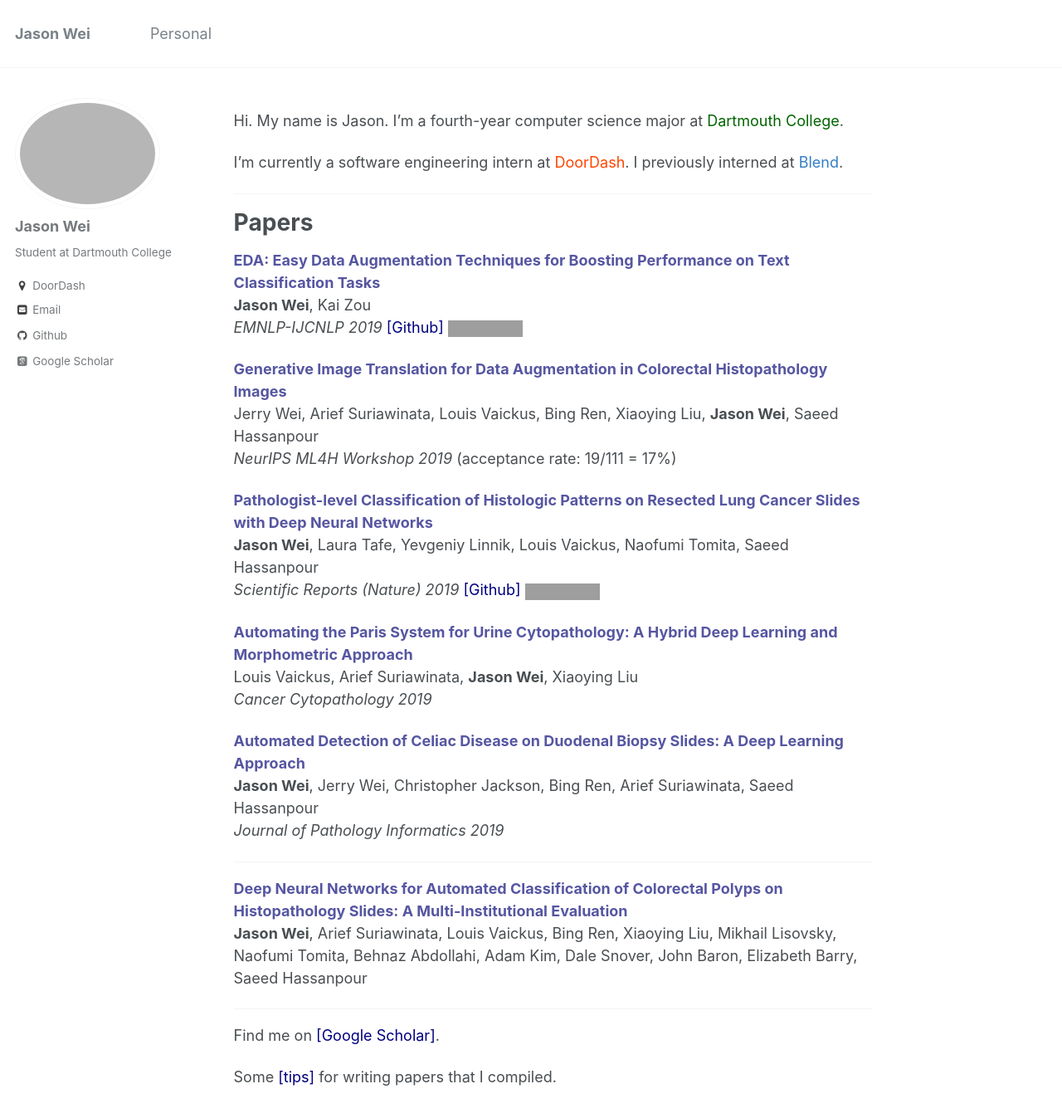
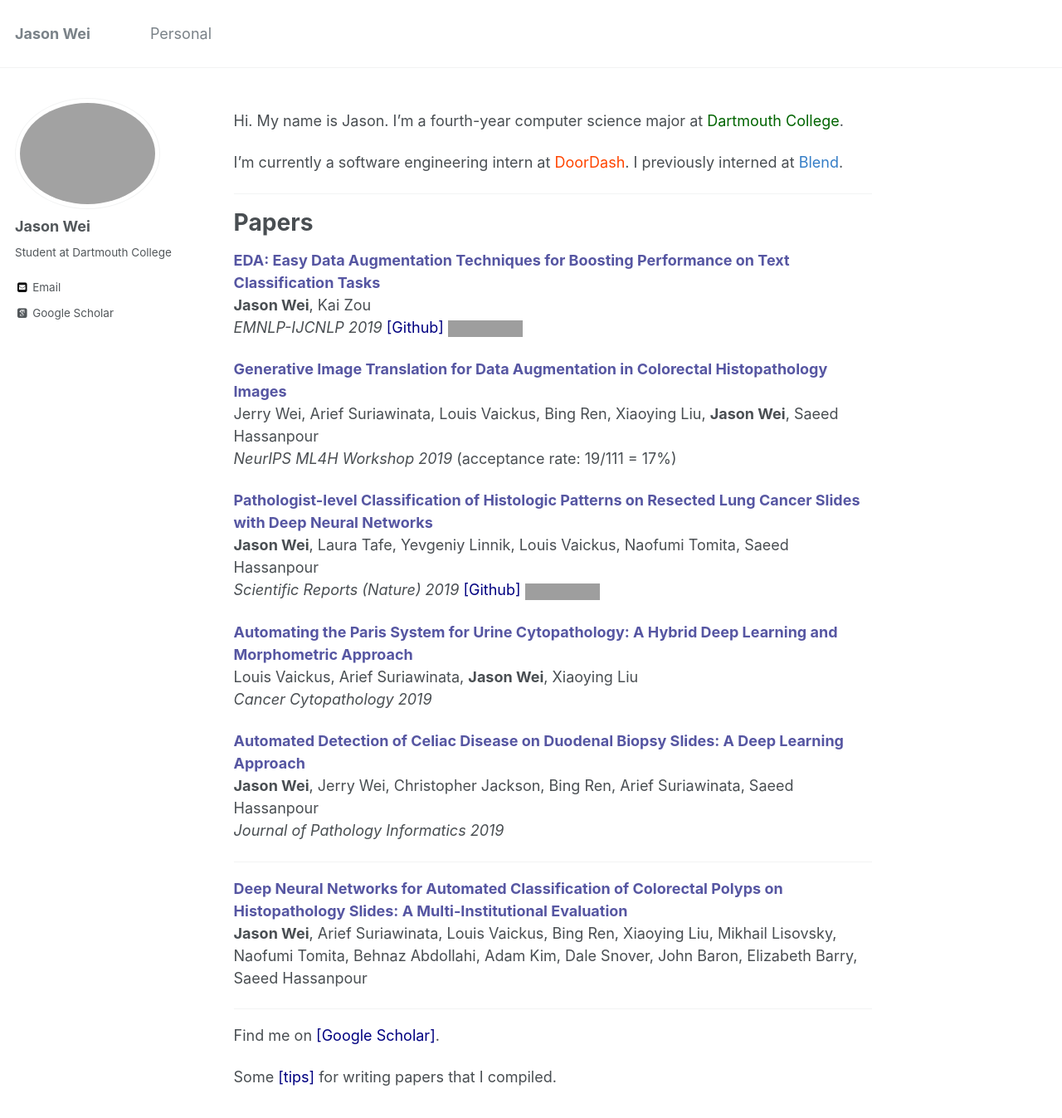
Before and after one commit to jasonwei20/jasonwei20.github.io, a Jekyll site: the page built from _pages/about.md, in a window 1280 px wide and 1400 px high. Shown: the top 1347 px of the window at 83% size. Built offline with Jekyll 4.4.1, drawn with Linux system fonts in a browser that asks for light colours; some web fonts are replaced; grey boxes are pictures that could not be loaded.

Commit message:
more small changes

```diff
--- a/_config.yml
+++ b/_config.yml
@@ -82,7 +82,7 @@ author:
   avatar           : "me.jpg"
   bio              : "Student at Dartmouth College"
   location         :
-  employer         : "DoorDash"
+  employer         :
   googlescholar    : "https://scholar.google.com/citations?user=wA5TK_0AAAAJ&hl=en"
   email            : "jason.weng.wei@gmail.com"
   uri              :
@@ -92,7 +92,7 @@ author:
   flickr           :
   facebook         :
   foursquare       :
-  github           : "jasonwei20"
+  github           :
   google_plus      :
   keybase          :
   instagram        :
--- a/_sass/_sidebar.scss
+++ b/_sass/_sidebar.scss
@@ -15,9 +15,9 @@
 
   @include breakpoint($large) {
     @include span(2 of 12);
-    opacity: 0.75;
-    -webkit-transition: opacity 0.2s ease-in-out;
-            transition: opacity 0.2s ease-in-out;
+    opacity: 0.95;
+    -webkit-transition: opacity 0.01s ease-in-out;
+            transition: opacity 0.01s ease-in-out;
 
     &:hover {
       opacity: 1;
```
